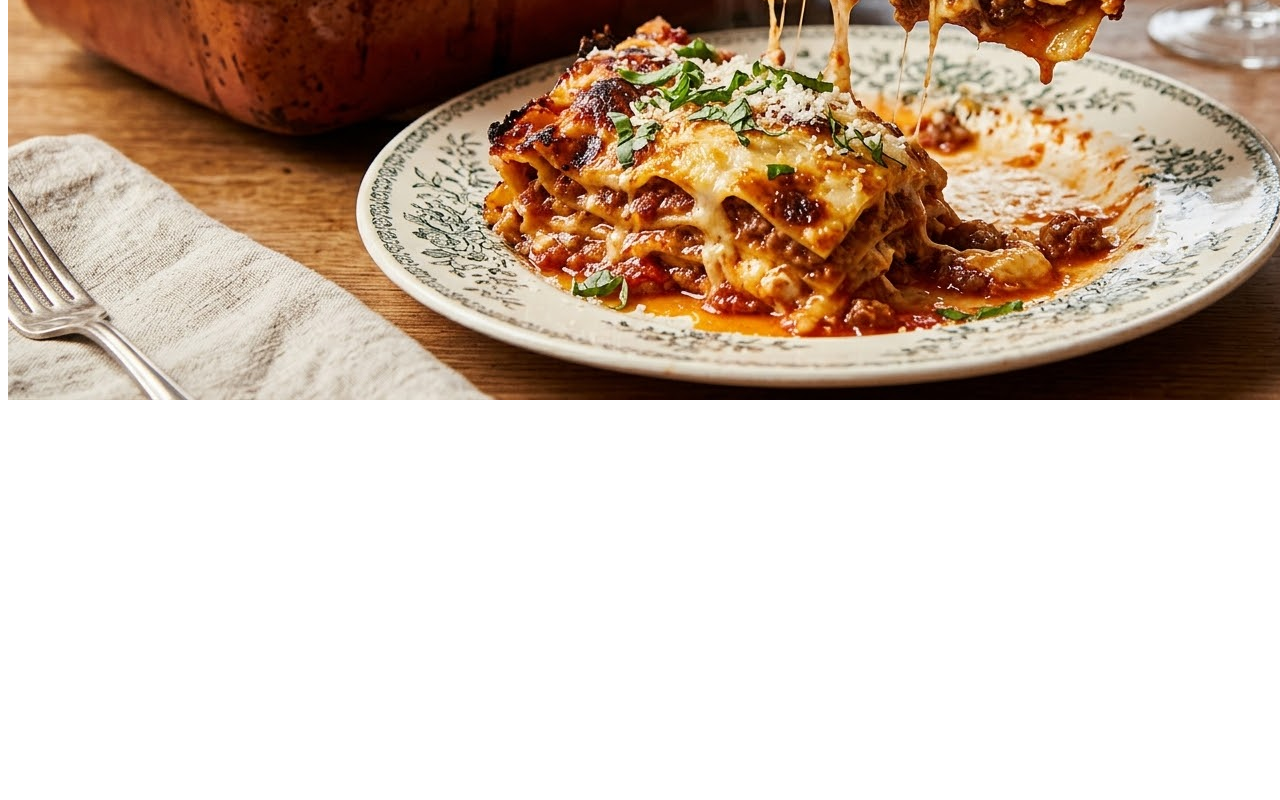
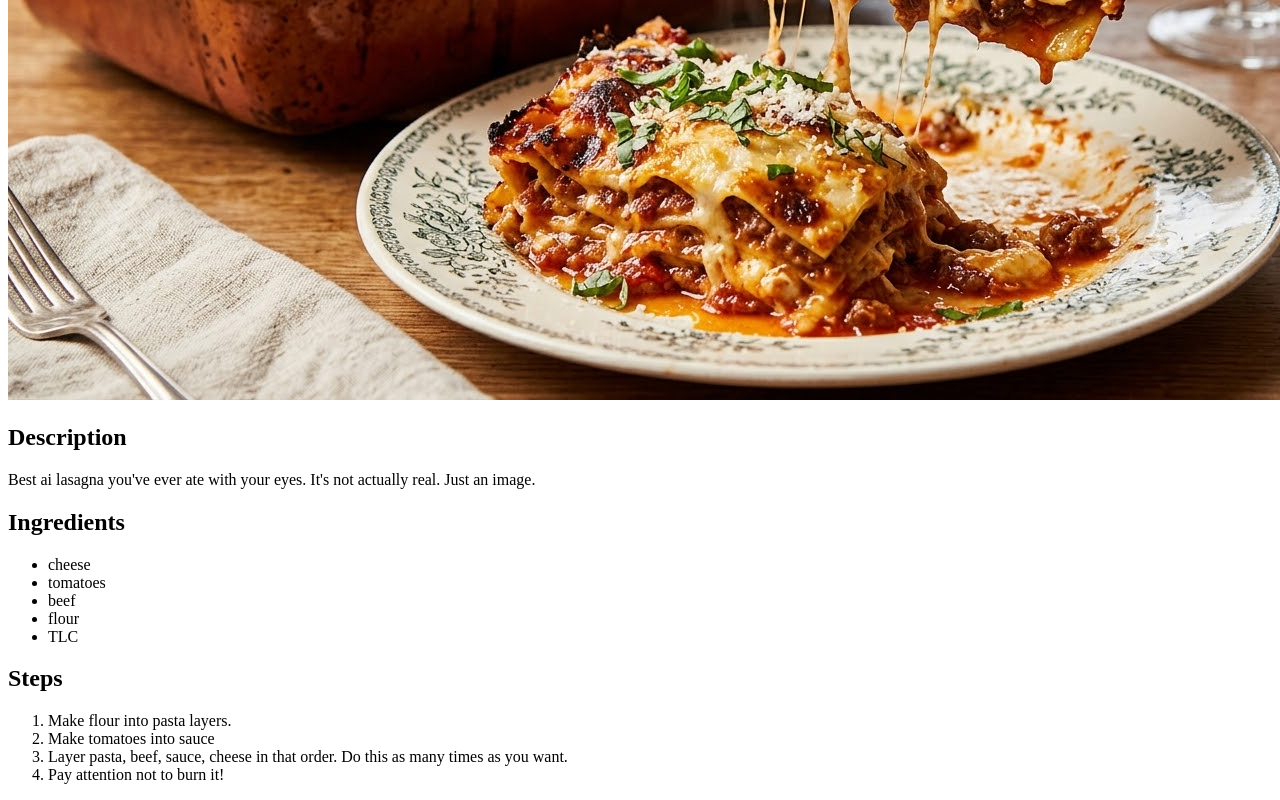
Before and after one commit to BitsOfJT/odin-recipes, a plain HTML site: page recipes/lasagna.html in a window 1280 px wide. Shown: the part 466-1266 px from the top of the page. Before the commit the page ends 878 px from the top, so only its background shows below. Drawn offline with Linux system fonts and the light colour scheme.

Commit message:
made ingredients list and steps in lasagna.html. then made 2 new .html files.

```diff
--- a/recipes/lasagna.html
+++ b/recipes/lasagna.html
@@ -9,6 +9,28 @@
     <h1>Lasagna Recipe</h1>
         <a href="../index.html">Home</a>
         <img src="../images/lasagna.jpg" alt="ai image of homemade lasagna">
-
+    <h2>Description</h2>
+        <p>
+            Best ai lasagna you've ever ate with your eyes.
+             It's not actually real. Just an image.
+        </p>
+    <h2>Ingredients</h2>
+        <ul>
+            <li>cheese</li>
+            <li>tomatoes</li>
+            <li>beef</li>
+            <li>flour</li>
+            <li>TLC</li>
+        </ul>
+    <h2>Steps</h2>
+        <ol>
+            <li>Make flour into pasta layers.</li>
+            <li>Make tomatoes into sauce</li>
+            <li>
+                Layer pasta, beef, sauce, cheese in that order.
+                Do this as many times as you want.
+            </li>
+            <li>Pay attention not to burn it!</li>
+        </ol>
 </body>
 </html>
```
Also changed, not shown: recipes/miel.html (added), recipes/old-fashioned.html (added).
